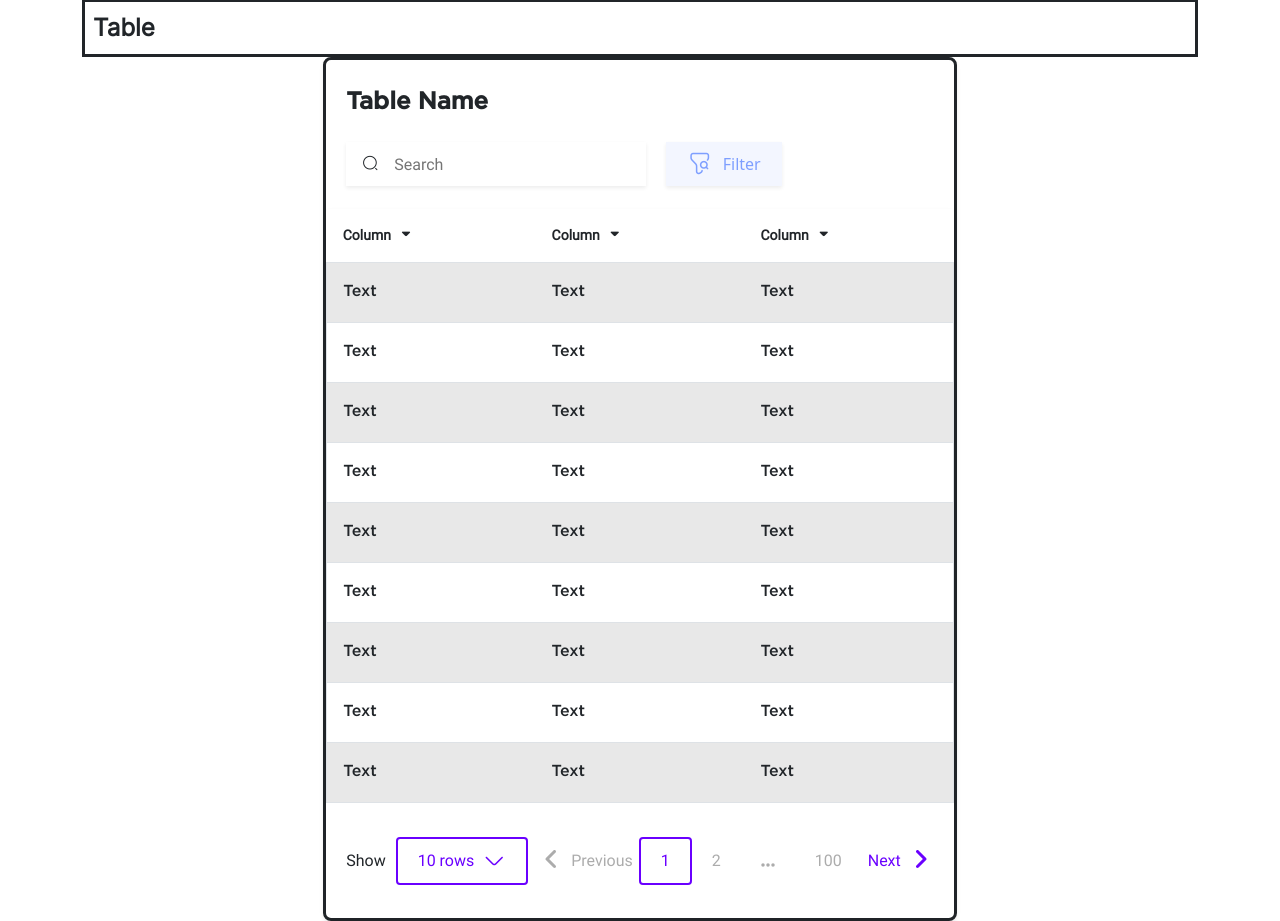
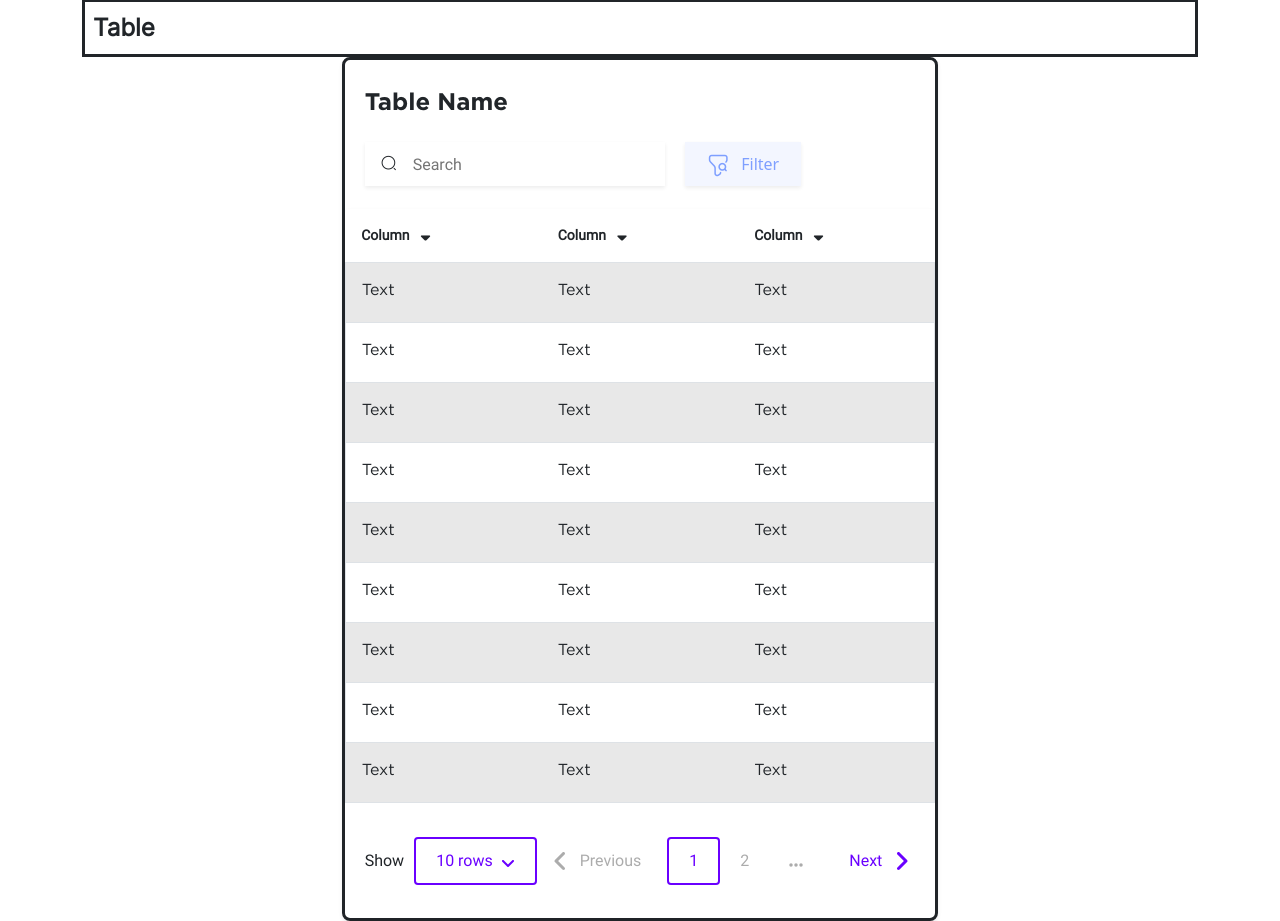
Before and after one commit to integratr-azamora/integratrGov-license-management, a Vue app: page /table in a window 1280 px wide. Shown: the part 125-1046 px from the top of the page. Built offline with nearby package versions, Linux system fonts and the light colour scheme.

Commit message:
Table Updates

```diff
--- a/src/assets/css/custom.css
+++ b/src/assets/css/custom.css
@@ -57,7 +57,7 @@ a{
 
   /* custom-fonts  */
   .font-tablename{
-    font-family: 'Gotham';
+    font-family: 'Gotham-bold';
     font-style: normal;
     font-weight: 700;
     font-size: 24px;
@@ -69,7 +69,7 @@ a{
     font-size: 14px;
   }
   .font-table-text{
-    font-family: 'Gotham';
+    font-family: 'Gotham-book';
     font-style: normal;
     font-weight: 400;
     font-size: 16px;
--- a/src/assets/css/marginsnpaddings.css
+++ b/src/assets/css/marginsnpaddings.css
@@ -34,8 +34,14 @@
   }
 /* margin-end  */
 /* margin-top  */
+.mt-2px{
+  margin-top: var(--c-size-2px) !important;
+}
 .mt-10px{
     margin-top: 0.625rem !important;
+  }
+  .mt-6px{
+    margin-top: var(--c-size-6px) !important;
   }
   .mt-17px{
     margin-top: var(--c-size-17px) !important;
@@ -107,16 +113,26 @@
 .pt-20px{
   padding-top: var(--c-size-20px) !important;
 }
+.pt-20{
+  padding-top: var(--c-size-20px) !important;
+}
 .px-10px{
   padding-right: var(--c-size-10px) !important;
   padding-left: var(--c-size-10px) !important;
 }
+.pt-15px{
+  padding-top: var(--c-size-15px) !important;
+}
 .pt-17px{
   padding-top: var(--c-size-17px) !important;
+}
+.pb-5px{
+  padding-bottom: var(--c-size-5px) !important;
 }
 .pb-22px{
   padding-bottom: var(--c-size-22px) !important;
 }
+
 .ps-10px{
   padding-left: var(--c-size-10px);
 }
--- a/src/assets/css/transform.css
+++ b/src/assets/css/transform.css
@@ -57,8 +57,7 @@
     font-size: 1.5rem !important;
   }
   .size-icon-table-arrow{
-    height: 0.326rem;
-    width: 0.599rem;
+    font-size: 16px;
   }
   .size-table-container{
     width: 86.688rem;
--- a/src/assets/main.css
+++ b/src/assets/main.css
@@ -43,6 +43,12 @@
   font-weight: normal;
   font-style: normal;
 }
+@font-face {
+  font-family: 'Gotham-bold';
+  src: url(../assets/Fonts/Gotham-Font/Gotham-Bold.otf) format(truetype);
+  font-weight: normal;
+  font-style: normal;
+}
 
 @font-face {
   font-family: 'Inter';
@@ -54,6 +60,12 @@
 @font-face {
   font-family: 'Gotham-light';
   src: url(../assets/font_styles/Gotham-Light.otf) format(truetype);
+  font-weight: normal;
+  font-style: normal;
+}
+@font-face {
+  font-family: 'Gotham-book';
+  src: url(../assets/Fonts/Gotham-Font/GothamBook.ttf) format(truetype);
   font-weight: normal;
   font-style: normal;
 }
--- a/src/components/StyleComponent.vue
+++ b/src/components/StyleComponent.vue
@@ -77,6 +77,7 @@
           <button class="button-pagination bg-none color-dimgray border-color-none">Previous</button>
           <button class="button-pagination bg-none color-indigo border-color-indigo px-20 py-10 mx-10 ">1</button>
           <button class="button-pagination bg-none color-dimgray border-color-none px-20 py-10 mx-10 ">2</button>
+          <button class="button-pagination bg-none color-dimgray border-color-none px-20 pb-5px pt-15px mx-10"><fa class="fs-16px" icon="ellipsis" /></button>
           <button class="button-pagination bg-none color-indigo border-color-none">Next</button>
           <button class="button-pagination bg-none color-indigo border-color-none"><fa class="font-size-24px" icon="angle-right" /></button>
        </div>
@@ -245,6 +246,7 @@
           <button class="button-pagination bg-none color-dimgray border-color-none">Previous</button>
           <button class="button-pagination bg-none color-indigo border-color-indigo px-20 py-10 mx-10 ">1</button>
           <button class="button-pagination bg-none color-dimgray border-color-none px-20 py-10 mx-10 ">2</button>
+          <button class="button-pagination bg-none color-dimgray border-color-none px-20 pb-5px pt-15px mx-10"><fa class="fs-16px" icon="ellipsis" /></button>
           <button class="button-pagination bg-none color-indigo border-color-none">Next</button>
           <button class="button-pagination bg-none color-indigo border-color-none"><fa class="font-size-24px" icon="angle-right" /></button>
        </div>
--- a/src/components/Tables.vue
+++ b/src/components/Tables.vue
@@ -42,7 +42,7 @@
                      <!-- table Header Row4 Col2 -->
                      <div class="ms-20px">
                         <button type="button" class=" size-table-filter color-table-button bor-style-none shadow-sm color-table-button-text d-flex align-items-center justify-content-center">
-                           <i class="isax isax-filter-search size-icon-24px me-1 "></i>
+                           <i class="isax isax-filter-search size-icon-24px me-1 mt-1"></i>
                            <span class="ms-12px">Filter</span>
                         </button>
                      </div>
@@ -62,9 +62,24 @@
                   <table class="table table-striped table-hover font-table-text " >
                      <thead >
                         <tr >
-                           <th class="text-start px-20px p-3 font-table-column ">Column<i class="isax isax-arrow-down5 size-icon-table-arrow ms-2"></i></th>
-                           <th class="text-start px-20px p-3 font-table-column">Column<i class="isax isax-arrow-down5 size-icon-table-arrow ms-2"></i></th>
-                           <th class="text-start px-20px p-3 font-table-column">Column<i class="isax isax-arrow-down5 size-icon-table-arrow ms-2"></i></th>
+                           <th class="text-start px-20px p-3 ">
+                              <div class="d-flex align-items-center">
+                                 <span class="font-table-column">Column</span>
+                                 <i class="isax isax-arrow-down5 size-icon-table-arrow ms-2 mt-1"></i>
+                              </div>
+                            </th>
+                            <th class="text-start px-20px p-3 font-table-column">
+                              <div class="d-flex align-items-center">
+                                 <span class="font-table-column">Column</span>
+                                 <i class="isax isax-arrow-down5 size-icon-table-arrow ms-2 mt-1"></i>
+                              </div>
+                            </th>
+                            <th class="text-start px-20px p-3 font-table-column">
+                              <div class="d-flex align-items-center">
+                                 <span class="font-table-column">Column</span>
+                                 <i class="isax isax-arrow-down5 size-icon-table-arrow ms-2 mt-1"></i>
+                              </div>
+                            </th>
                         </tr>
                      </thead>
                      <tbody class="border rounded-1">
@@ -131,14 +146,14 @@
 
                <!-- table Footer Row9 Column -->
                <div class="d-flex flex-row justify-content-between me-20px font-table-pagination d-flex align-items-center">
-                  <div class="d-flex flex-row d-flex align-items-center">
+                  <div class="d-flex flex-row d-flex align-items-center ms-20px ">
                      <!-- text  -->
-                     <p class=" ms-20px ">Show</p>
+                     <p class="">Show</p>
                      <!-- text  -->
                      <!-- button  -->
                      <button class="button-default bg-none color-indigo border-color-indigo d-flex flex-row ">
                         <p class="me-2">10 rows</p>
-                        <i class="isax isax-arrow-down-1 icon-size-weight"></i>
+                        <fa class="font-size-16px  color-indigo mt-6px" icon="angle-down" />
                      </button>
                      <!-- button  -->
                   </div>
@@ -146,14 +161,13 @@
 
                   <!-- pagination  -->
                   <div class="d-flex  align-items-center">
-                     <button class="button-pagination bg-none color-dimgray border-color-none"><fa class="font-size-24px" icon="angle-left" /></button>
-                     <button class="button-pagination bg-none color-dimgray border-color-none margin-y-none">Previous</button>
-                     <button class="button-pagination bg-none color-indigo border-color-indigo px-20 py-10">1</button>
+                     <button class="button-pagination bg-none color-dimgray border-color-none"><fa class="font-size-24px mt-1" icon="angle-left" /></button>
+                     <button class="button-pagination bg-none color-dimgray border-color-none me-20px">Previous</button>
+                     <button class="button-pagination bg-none color-indigo border-color-indigo px-20 py-10 ">1</button>
                      <button class="button-pagination bg-none color-dimgray border-color-none px-20 py-10 ">2</button>
-                     <button class="button-pagination bg-none color-dimgray border-color-none px-20 py-10 pt-20px"><fa class="fs-16px" icon="ellipsis" /></button>
-                     <button class="button-pagination bg-none color-dimgray border-color-none px-20 py-10 ">100</button>
-                     <button class="button-pagination bg-none color-indigo border-color-none margin-y-none">Next</button>
-                     <button class="button-pagination bg-none color-indigo border-color-none"><fa class="font-size-24px" icon="angle-right" /></button>
+                     <button class="button-pagination bg-none color-dimgray border-color-none px-20 pb-5px pt-15px "><fa class="fs-16px" icon="ellipsis" /></button>
+                     <button class="button-pagination bg-none color-indigo border-color-none ms-20px">Next</button>
+                     <button class="button-pagination bg-none color-indigo border-color-none"><fa class="font-size-24px mt-1" icon="angle-right" /></button>
                   </div>
                   <!-- pagination  -->
                </div>
```
Also changed, not shown: src/components/InputBoxes.vue (+4 -4 lines).
